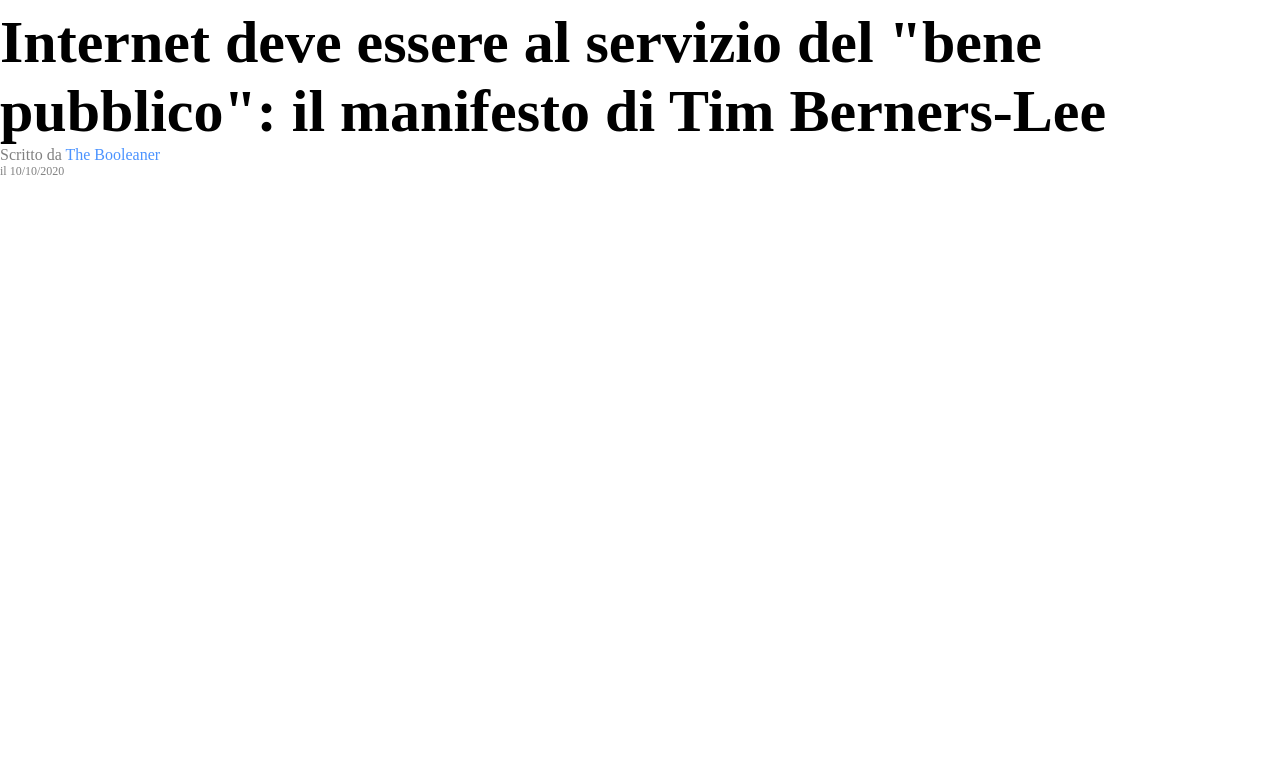
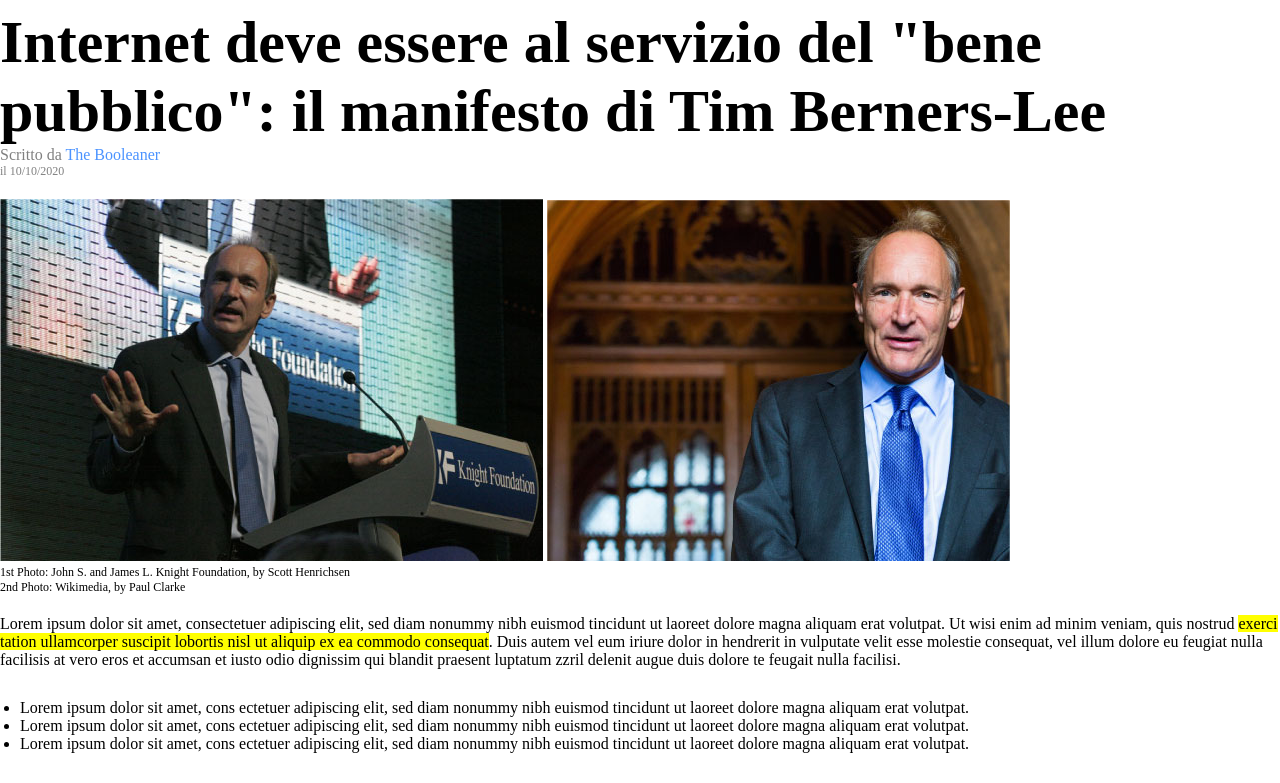
Before and after one commit to fabriziom90/the_booleaner, a plain HTML site: page index.html in a window 1280 px wide. Shown: the part 112-895 px from the top of the page. Before the commit the page ends 800 px from the top, so only its background shows below. Drawn offline with Linux system fonts and the light colour scheme.

Commit message:
[UPD] Added text and list

```diff
--- a/css/style.css
+++ b/css/style.css
@@ -4,6 +4,7 @@
     box-sizing: border-box;
 }
 
+/* SEZIONE HEADER */
 header {
     background-color: rgb(75, 147, 255);
     background-image: url('../img/pattern.png');
@@ -16,10 +17,14 @@ header {
     margin-top: 40px;
 }
 
+/* FINE SEZIONE HEADER */
+
+/* SEZIONE MAIN */
 main {
     margin-top: 20px;
 }
 
+/* SEZIONE TITOLO */
 h1 {
     font-size: 60px;
 }
@@ -36,3 +41,30 @@ h1 {
     color: grey;
     font-size: 12px;
 }
+
+/* FINE SEZIONE TITOLO */
+/* SEZIONE FOTO */
+.photo {
+    margin-top: 20px;
+}
+
+.photo .caption {
+    font-size: 12px;
+}
+
+/* FINE SEZIONE FOTO */
+
+/* SEZIONE CONTENT */
+.content {
+    margin: 20px 0;
+}
+
+.highlight {
+    background-color: yellow
+}
+
+.content ul {
+    margin: 30px 20px;
+}
+
+/* FINE SEZIONE CONTENT */
--- a/index.html
+++ b/index.html
@@ -20,6 +20,35 @@
         <!-- DETTAGLI ARTICOLO -->
         <div class="author">Scritto da <span class="author-name">The Booleaner</span></div>
         <div class="date">il 10/10/2020</div>
+        <div class="photo">
+            <img src="./img/tim-1.jpg" alt="Tim">
+            <img src="./img/tim-2.jpg" alt="Tim">
+            <div class="caption">
+                1st Photo: John S. and James L. Knight Foundation, by Scott Henrichsen <br>
+                2nd Photo: Wikimedia, by Paul Clarke
+            </div>
+        </div>
+        <div class="content">
+            <p>
+                Lorem ipsum dolor sit amet, consectetuer adipiscing elit, sed diam nonummy nibh euismod tincidunt ut
+                laoreet
+                dolore magna aliquam erat volutpat. Ut wisi enim ad minim veniam, quis nostrud <span class="highlight">
+                    exerci tation ullamcorper suscipit lobortis nisl ut aliquip ex ea commodo consequat</span>. Duis
+                autem vel eum iriure dolor in
+                hendrerit in vulputate
+                velit esse molestie consequat, vel illum dolore eu feugiat nulla facilisis at vero eros et accumsan et
+                iusto odio
+                dignissim qui blandit praesent luptatum zzril delenit augue duis dolore te feugait nulla facilisi.
+            </p>
+            <ul>
+                <li>Lorem ipsum dolor sit amet, cons ectetuer adipiscing elit, sed diam nonummy nibh euismod tincidunt
+                    ut laoreet dolore magna aliquam erat volutpat.</li>
+                <li>Lorem ipsum dolor sit amet, cons ectetuer adipiscing elit, sed diam nonummy nibh euismod tincidunt
+                    ut laoreet dolore magna aliquam erat volutpat.</li>
+                <li>Lorem ipsum dolor sit amet, cons ectetuer adipiscing elit, sed diam nonummy nibh euismod tincidunt
+                    ut laoreet dolore magna aliquam erat volutpat.</li>
+            </ul>
+        </div>
     </main>
 </body>
 
```
